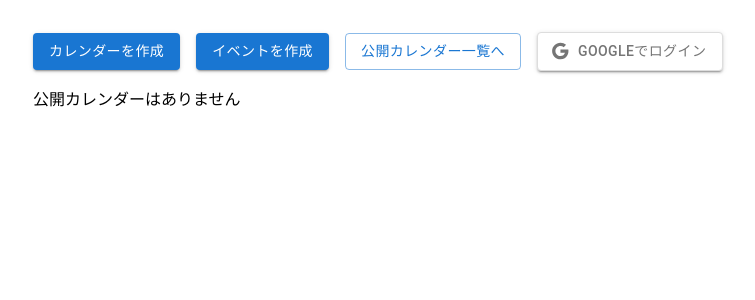
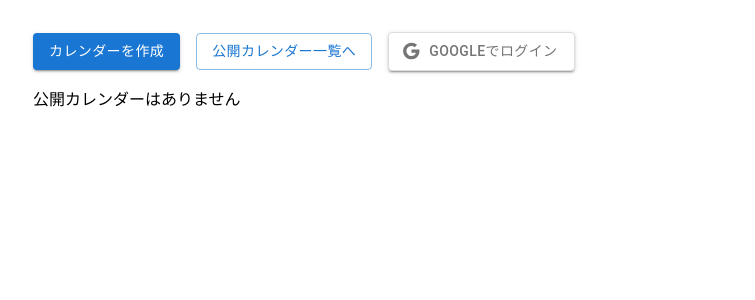
Before and after one commit to Teamsasa/bonded-front, a React (Vite) app: page / in a window 1280 px wide. Shown: the top 300 px of the page, without its empty margins (31-786 px from the left). Built offline with nearby package versions, Linux system fonts and the light colour scheme; no server answers.

Commit message:
feat: アクセスレベルをチェックしてイベント作成ボタンの表示の可否を決める（未検証）

```diff
--- a/src/hooks/useAuth.ts
+++ b/src/hooks/useAuth.ts
@@ -1,17 +1,31 @@
 import { useEffect, useState } from "react";
+import { parseJwt } from "../utils/jwt";
+import { User } from "../types";
 
 export const useAuth = () => {
   const [isAuthenticated, setIsAuthenticated] = useState(false);
+  const [currentUser, setCurrentUser] = useState<Partial<User> | null>(null);
 
   useEffect(() => {
     const accessToken = sessionStorage.getItem("access_token");
     const idToken = sessionStorage.getItem("id_token");
-    setIsAuthenticated(!!accessToken && !!idToken);
+
+    if (accessToken && idToken) {
+      setIsAuthenticated(true);
+      const decodedToken = parseJwt(accessToken);
+      if (decodedToken) {
+        setCurrentUser({
+          userId: decodedToken.sub,
+          email: decodedToken.email,
+          accessLevel: decodedToken.accessLevel || 'VIEWER'
+        });
+      }
+    }
   }, []);
 
   const login = () => {
     window.location.href = import.meta.env.VITE_COGNITO_LOGIN_URL;
   };
 
-  return { isAuthenticated, login };
+  return { isAuthenticated, login, currentUser };
 };
--- a/src/pages/Home.tsx
+++ b/src/pages/Home.tsx
@@ -24,7 +24,7 @@ import { useNavigate } from "react-router-dom";
 import { DefaultCalendarDialog } from '../components/DefaultCalendarDialog';
 
 const Home: React.FC = () => {
-  const { isAuthenticated, login } = useAuth();
+  const { isAuthenticated, login, currentUser } = useAuth();
   const [isCreateEventOpen, setIsCreateEventOpen] = useState(false);
   const [newEvent, setNewEvent] = useState({
     title: "",
@@ -112,6 +112,16 @@ const Home: React.FC = () => {
     }
   };
 
+  const hasEditPermission = (calendarId: string) => {
+    const calendar = userCalendars?.find(cal => cal.calendarId === calendarId);
+    if (!calendar || !currentUser) return false;
+
+    if (calendar.ownerUserId === currentUser.userId) return true;
+
+    const userAccess = calendar.users.find(user => user.userId === currentUser.userId);
+    return userAccess?.accessLevel === 'EDITOR';
+  };
+
   return (
     <Container maxWidth="lg">
       <Box sx={{ mt: 4, mb: 4 }}>
@@ -119,9 +129,11 @@ const Home: React.FC = () => {
           <Button variant="contained" onClick={handleCreateCalendarClick}>
             カレンダーを作成
           </Button>
-          <Button variant="contained" onClick={handleCreateEventClick}>
-            イベントを作成
-          </Button>
+          {selectedCalendar && hasEditPermission(selectedCalendar) && (
+            <Button variant="contained" onClick={handleCreateEventClick}>
+              イベントを作成
+            </Button>
+          )}
           <Button
             variant="outlined"
             onClick={() => navigate("/public-calendars")}
--- /dev/null
+++ b/src/utils/jwt.ts
@@ -0,0 +1,15 @@
+export const parseJwt = (token: string) => {
+  try {
+    const base64Url = token.split('.')[1];
+    const base64 = base64Url.replace(/-/g, '+').replace(/_/g, '/');
+    const jsonPayload = decodeURIComponent(
+      atob(base64)
+        .split('')
+        .map(c => '%' + ('00' + c.charCodeAt(0).toString(16)).slice(-2))
+        .join('')
+    );
+    return JSON.parse(jsonPayload);
+  } catch (e) {
+    return null;
+  }
+};
```
